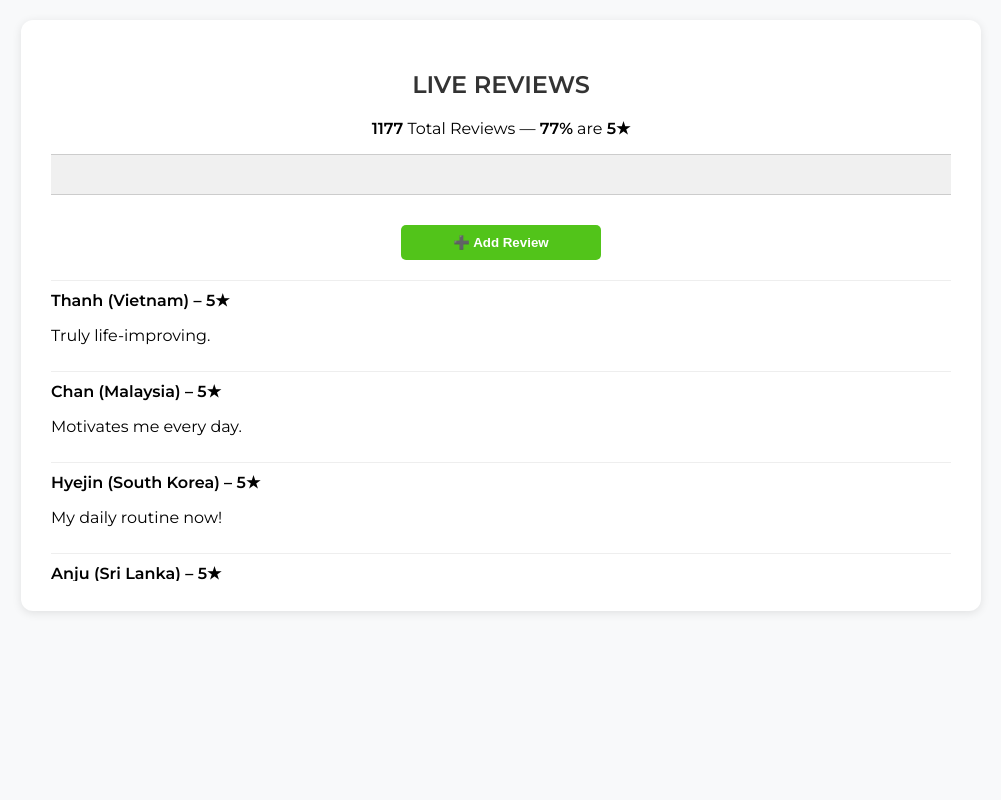
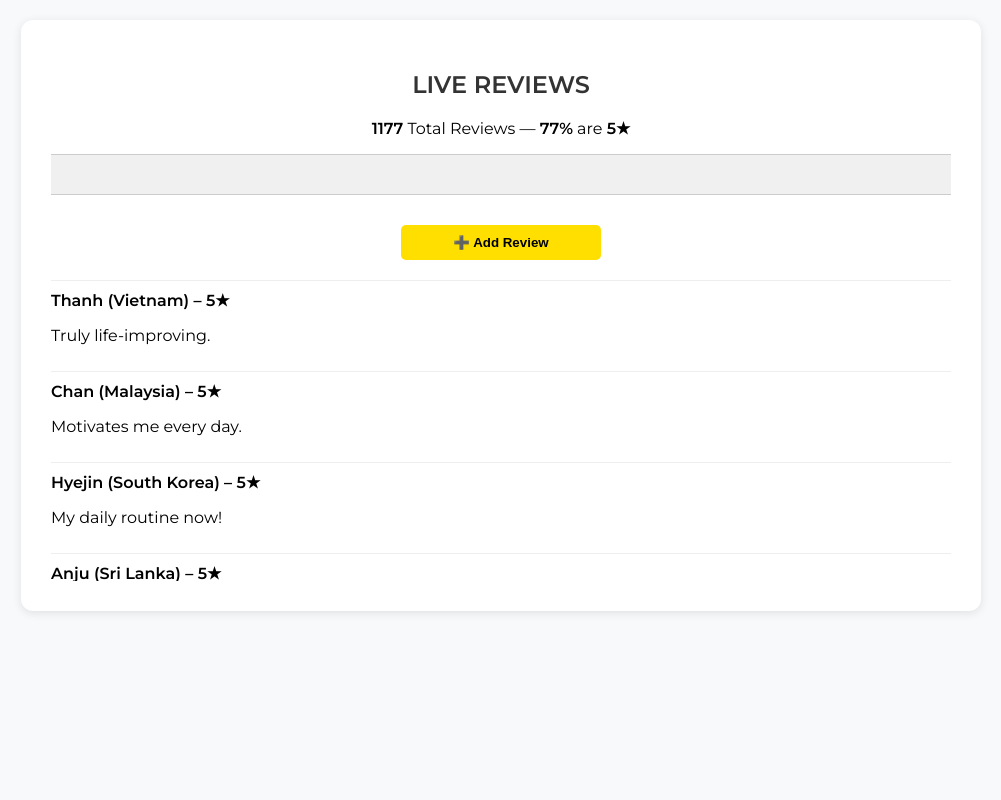
Before and after one commit to asilva777/resilienceone-reviews, a website: page index.html in a window 1280 px wide. Shown: the whole page, without its empty margins (139-1140 px from the left). Drawn offline with Linux system fonts and the light colour scheme.

Commit message:
index.html
Signed-off-by: ASilva Innovations <106929764+asilva777@users.noreply.github.com>

```diff
--- a/index.html
+++ b/index.html
@@ -65,8 +65,8 @@
       margin: 0 auto 20px;
       padding: 10px;
       font-weight: 600;
-      background-color: #52c41a;
-      color: white;
+      background-color: #ffdf00;
+      color: black;
       border: none;
       border-radius: 5px;
       cursor: pointer;
```
